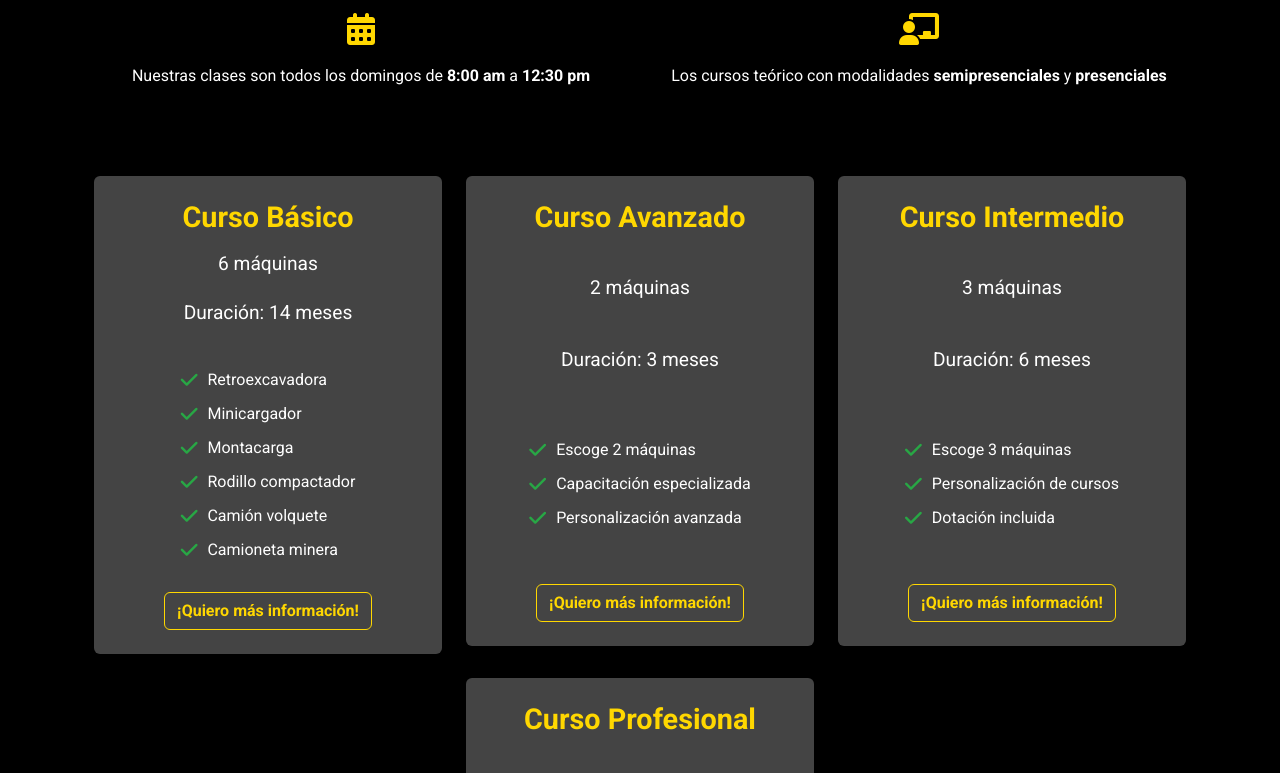
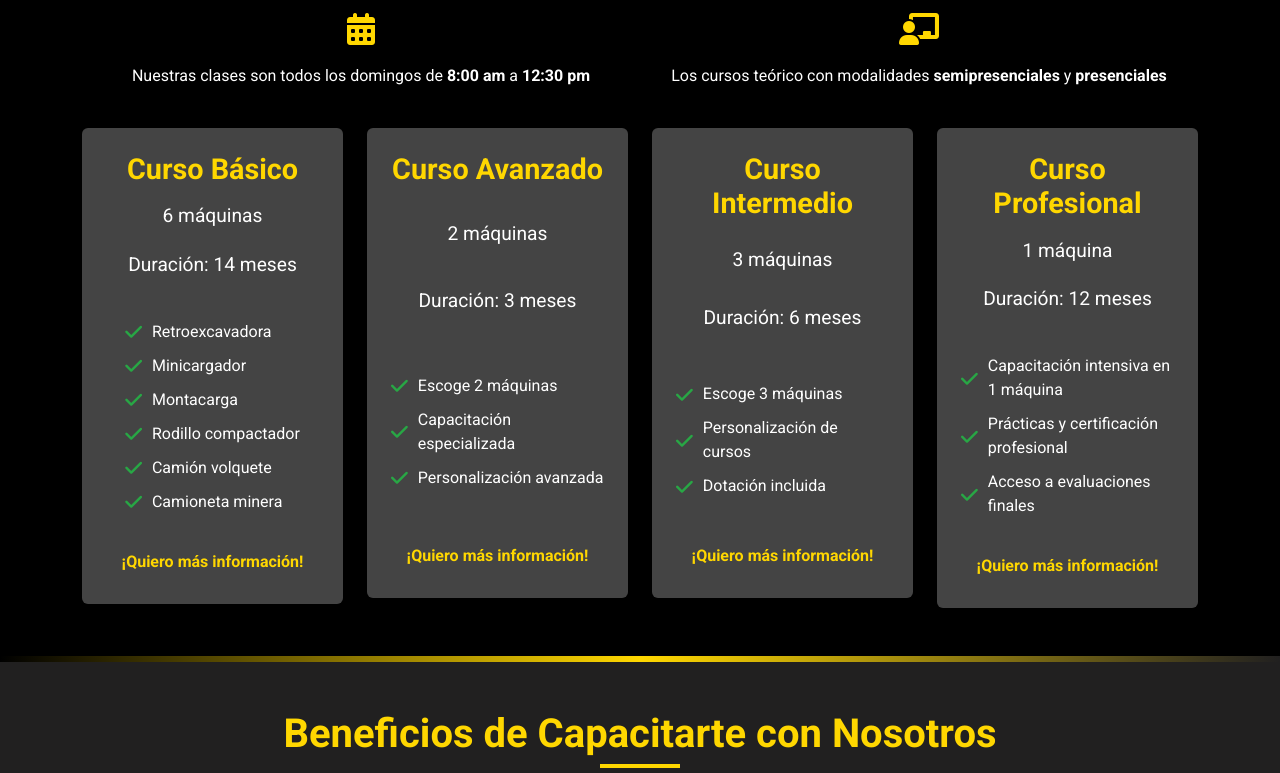
Before and after one commit to JHOMT/EscuelaOperadores, a plain HTML site: page index.html in a window 1280 px wide. Shown: the part 2487-3260 px from the top of the page. Drawn offline with nearby package versions, Linux system fonts and the light colour scheme; a web font is replaced by a local one.

```diff
--- a/css/style.css
+++ b/css/style.css
@@ -41,6 +41,10 @@ a{
 
 li{
     list-style: none;
+}
+
+.btn{
+    border: none;
 }
 
 /* Estilos del header */
--- a/index.html
+++ b/index.html
@@ -252,8 +252,9 @@
                         <p class="mt-3">Los cursos teórico con modalidades <strong>semipresenciales</strong> y <strong>presenciales</strong></p>
                     </div>
                 </div>
+            </div>
             <div class="row g-4 justify-content-center">
-                <div class="col-md-4">
+                <div class="col-md-3">
                     <div class="plan-card p-4 shadow-sm rounded text-center">
                         <h3 class="plan-title mb-3">Curso Básico</h3>
                         <p>6 máquinas</p>
@@ -269,7 +270,7 @@
                         <a href="https://wa.me/51903250374?text=Hola,%20quiero%20más%20información%20sobre%20el%20Curso%20Básico.%20Estoy%20interesado%20en%20aprender%20a%20manejar%20las%20máquinas%20que%20ofrecen%20y%20aprovechar%20esta%20gran%20oportunidad%20de%20cambio." target="_blank" class="btn btn-outline-primary btn-plan-info">¡Quiero más información!</a>
                     </div>
                 </div>
-                <div class="col-md-4">
+                <div class="col-md-3">
                     <div class="plan-card p-4 shadow-sm rounded text-center">
                         <h3 class="plan-title mb-3">Curso Avanzado</h3>
                         <p>2 máquinas</p>
@@ -282,7 +283,7 @@
                         <a href="https://wa.me/51903250374?text=Hola,%20quiero%20más%20información%20sobre%20el%20Curso%20Avanzado.%20Estoy%20listo%20para%20capacitarme%20especialmente%20en%202%20máquinas%20y%20destacar%20en%20mi%20carrera." target="_blank" class="btn btn-outline-primary btn-plan-info">¡Quiero más información!</a>
                     </div>
                 </div>
-                <div class="col-md-4">
+                <div class="col-md-3">
                     <div class="plan-card p-4 shadow-sm rounded text-center">
                         <h3 class="plan-title mb-3">Curso Intermedio</h3>
                         <p>3 máquinas</p>
@@ -295,7 +296,7 @@
                         <a href="https://wa.me/51903250374?text=Hola,%20quiero%20más%20información%20sobre%20el%20Curso%20Intermedio.%20Me%20interesa%20personalizar%20mi%20capacitación%20y%20aprovechar%20esta%20oferta%20única." target="_blank" class="btn btn-outline-primary btn-plan-info">¡Quiero más información!</a>
                     </div>
                 </div>
-                <div class="col-md-4">
+                <div class="col-md-3">
                     <div class="plan-card p-4 shadow-sm rounded text-center">
                         <h3 class="plan-title mb-3">Curso Profesional</h3>
                         <p>1 máquina</p>
```
Lines whose indentation alone changed are shown as unchanged.
